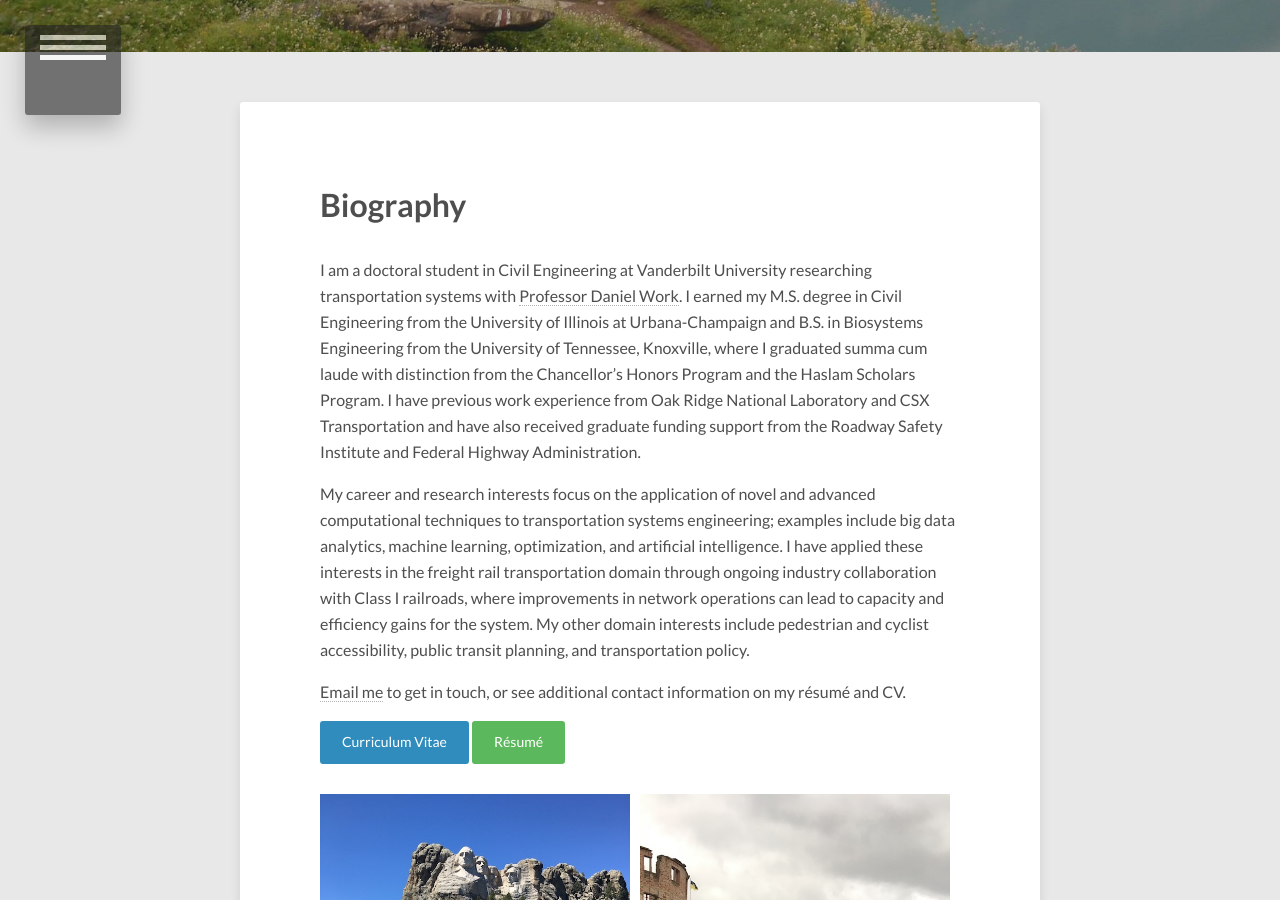
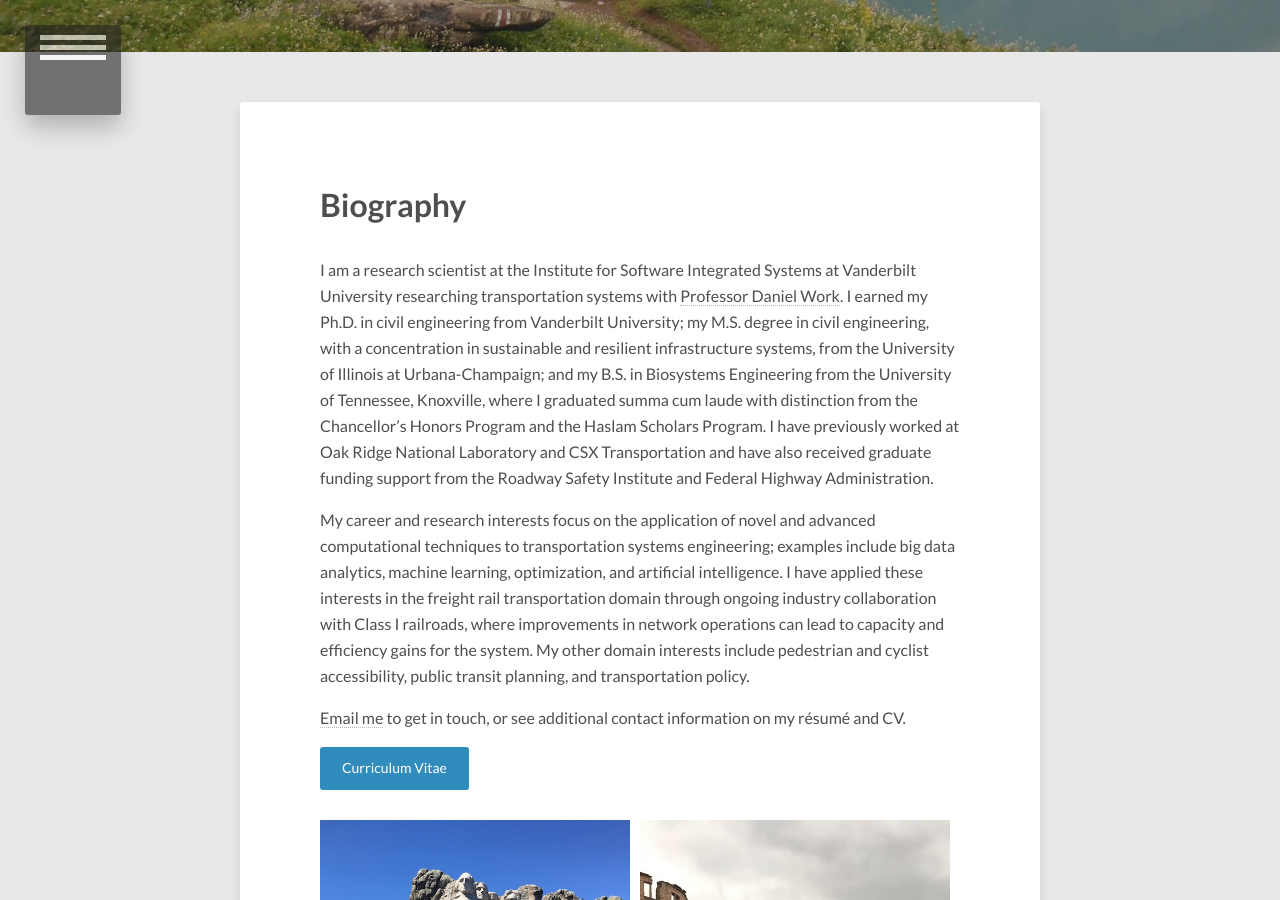
Before and after one commit to barbourww/barbourww.github.io, a Jekyll site: the page built from about/index.md, in a window 1280 px wide and 900 px high, scrolled down 398 px. Built offline with Jekyll 4.4.1, drawn with Linux system fonts in a browser that asks for light colours; nearby versions of some CDN libraries; some of the changed text lies outside the part shown.

Commit message:
Updated bio elements

```diff
--- a/_config.yml
+++ b/_config.yml
@@ -9,9 +9,9 @@ url: https://barbourww.github.io/
 
 # Owner/author information
 owner:
-  name:           William Barbour
+  name:           William Barbour, Ph.D.
   avatar:         barbour_headshot_11_2016_zoom.jpg
-  bio:            "Ph.D. student at Vanderbilt University in Civil Engineering and the Institute for Software Integrated Systems"
+  bio:            "Research scientist at the Institute for Software Integrated Systems at Vanderbilt University"
   email:          barbourww@gmail.com
   # Social networking links used in footer. Update and remove as you like.
   twitter:        wwbarbour
--- a/about/index.md
+++ b/about/index.md
@@ -9,13 +9,13 @@ modified: 2018-01-27
 
 # Biography
 
-I am a doctoral student in Civil Engineering at Vanderbilt University researching transportation systems with [Professor Daniel Work](https://my.vanderbilt.edu/danwork/). I earned my M.S. degree in Civil Engineering from the University of Illinois at Urbana-Champaign and B.S. in Biosystems Engineering from the University of Tennessee, Knoxville, where I graduated summa cum laude with distinction from the Chancellor’s Honors Program and the Haslam Scholars Program. I have previous work experience from Oak Ridge National Laboratory and CSX Transportation and have also received graduate funding support from the Roadway Safety Institute and Federal Highway Administration.
+I am a research scientist at the Institute for Software Integrated Systems at Vanderbilt University researching transportation systems with [Professor Daniel Work](https://my.vanderbilt.edu/danwork/). I earned my Ph.D. in civil engineering from Vanderbilt University; my M.S. degree in civil engineering, with a concentration in sustainable and resilient infrastructure systems, from the University of Illinois at Urbana-Champaign; and my B.S. in Biosystems Engineering from the University of Tennessee, Knoxville, where I graduated summa cum laude with distinction from the Chancellor’s Honors Program and the Haslam Scholars Program. I have previously worked at Oak Ridge National Laboratory and CSX Transportation and have also received graduate funding support from the Roadway Safety Institute and Federal Highway Administration.
 
 My career and research interests focus on the application of novel and advanced computational techniques to transportation systems engineering; examples include big data analytics, machine learning, optimization, and artificial intelligence. I have applied these interests in the freight rail transportation domain through ongoing industry collaboration with Class I railroads, where improvements in network operations can lead to capacity and efficiency gains for the system. My other domain interests include pedestrian and cyclist accessibility, public transit planning, and transportation policy.
 
 <a href="mailto:{{ site.owner.email | encode_email }}" title="Email me">Email me</a> to get in touch, or see additional contact information on my r&eacute;sum&eacute; and CV.
 
-<div markdown="0"><a href="{{ site.url }}/download/william_barbour_cv.pdf" class="btn btn-info">Curriculum Vitae</a> <a href="{{ site.url }}/download/william_barbour_resume.pdf" class="btn btn-success">R&eacute;sum&eacute;</a></div>
+<div markdown="0"><a href="{{ site.url }}/download/william_barbour_cv.pdf" class="btn btn-info">Curriculum Vitae</a> <!--<a href="{{ site.url }}/download/william_barbour_resume.pdf" class="btn btn-success">R&eacute;sum&eacute;</a>--></div>
 
 <figure class="half">
 	<a href="{{ site.url }}/images/rushmore.jpg"><img src="{{ site.url }}/images/rushmore.jpg" alt=""></a>
--- a/index.html
+++ b/index.html
@@ -3,7 +3,7 @@ layout: post-index-home
 title: William Barbour
 description: "Artificial intelligence + systems engineering."
 sectitle: "Welcome!"
-secdescription: "I am a Ph.D. student in Civil Engineering at Vanderbilt University in Nashville, TN, researching data and artificial intelligence applications to transportation systems. Take a look at my biography, research, or blog and email me to get in touch."
+secdescription: "I am a Research Scientist at the Institute for Software Integrated Systems at Vanderbilt University in Nashville, TN, researching data and artificial intelligence applications to transportation systems. Take a look at my biography, research, or blog and email me to get in touch."
 tags: [vanderbilt, transportation, rail, autonomous, vehicle, data, machine, learning, artificial, intelligence]
 comments: false
 image:
```
Also changed, not shown: 1 other file.
